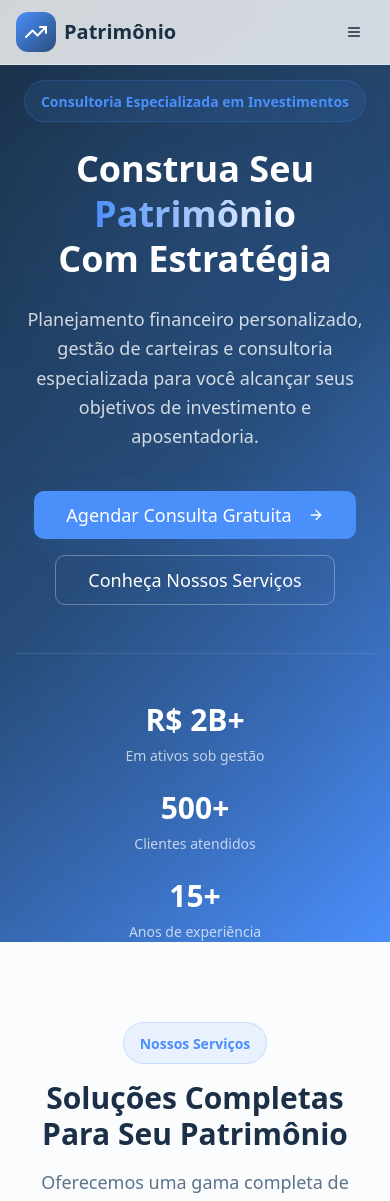
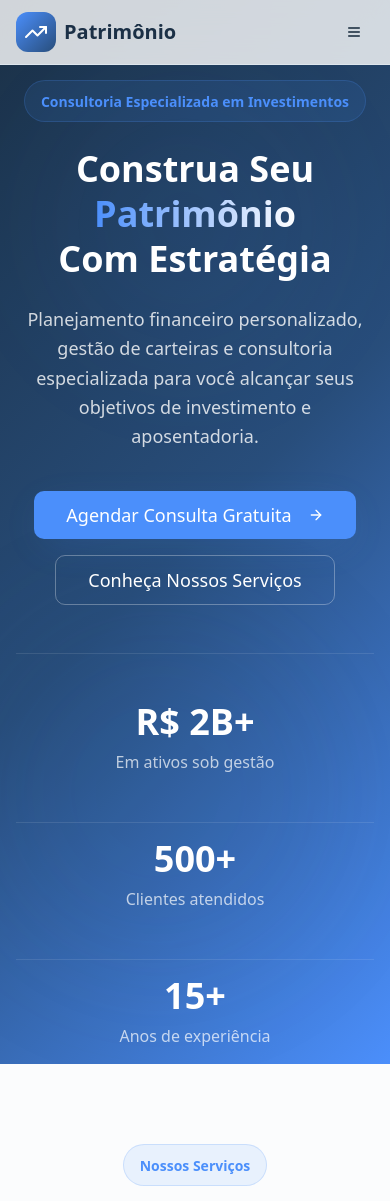
Before and after one commit to brenopereira18/investment-essence-lab, a React (Vite) app: page / in a window 390 px wide. Shown: the top 1201 px of the page. Built offline with nearby package versions, Linux system fonts and the light colour scheme; the HTML template or start-up script is replaced by a standard one.

Commit message:
Fix mobile statistics layout

```diff
--- a/src/components/Hero.tsx
+++ b/src/components/Hero.tsx
@@ -57,18 +57,18 @@ const Hero = () => {
             </Button>
           </div>
 
-          <div className="grid grid-cols-1 sm:grid-cols-3 gap-6 sm:gap-8 mt-12 sm:mt-16 pt-12 sm:pt-16 border-t border-white/10">
-            <div className="text-center">
-              <div className="text-3xl sm:text-4xl font-bold text-white mb-2">R$ 2B+</div>
-              <div className="text-white/70 text-sm sm:text-base">Em ativos sob gestão</div>
+          <div className="grid grid-cols-1 sm:grid-cols-3 gap-8 sm:gap-8 mt-12 sm:mt-16 pt-8 sm:pt-16 border-t border-white/10">
+            <div className="text-center py-4 sm:py-0">
+              <div className="text-4xl sm:text-4xl font-bold text-white mb-2">R$ 2B+</div>
+              <div className="text-white/70 text-base sm:text-base">Em ativos sob gestão</div>
             </div>
-            <div className="text-center">
-              <div className="text-3xl sm:text-4xl font-bold text-white mb-2">500+</div>
-              <div className="text-white/70 text-sm sm:text-base">Clientes atendidos</div>
+            <div className="text-center py-4 sm:py-0 border-t sm:border-t-0 border-white/10">
+              <div className="text-4xl sm:text-4xl font-bold text-white mb-2">500+</div>
+              <div className="text-white/70 text-base sm:text-base">Clientes atendidos</div>
             </div>
-            <div className="text-center">
-              <div className="text-3xl sm:text-4xl font-bold text-white mb-2">15+</div>
-              <div className="text-white/70 text-sm sm:text-base">Anos de experiência</div>
+            <div className="text-center py-4 sm:py-0 border-t sm:border-t-0 border-white/10">
+              <div className="text-4xl sm:text-4xl font-bold text-white mb-2">15+</div>
+              <div className="text-white/70 text-base sm:text-base">Anos de experiência</div>
             </div>
           </div>
         </div>
```
